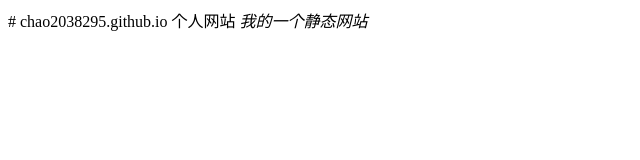
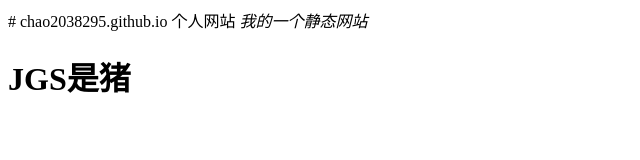
Before and after one commit to chao2038295/chao2038295.github.io, a plain HTML site: page index.html in a window 1280 px wide. Shown: the whole page, without its empty margins (0-640 px from the left). Drawn offline with Linux system fonts and the light colour scheme.

Commit message:
Update index.html

```diff
--- a/index.html
+++ b/index.html
@@ -1,3 +1,4 @@
 # chao2038295.github.io
 个人网站
 <i>我的一个静态网站</i>
+<h1>JGS是猪</h1>
```
